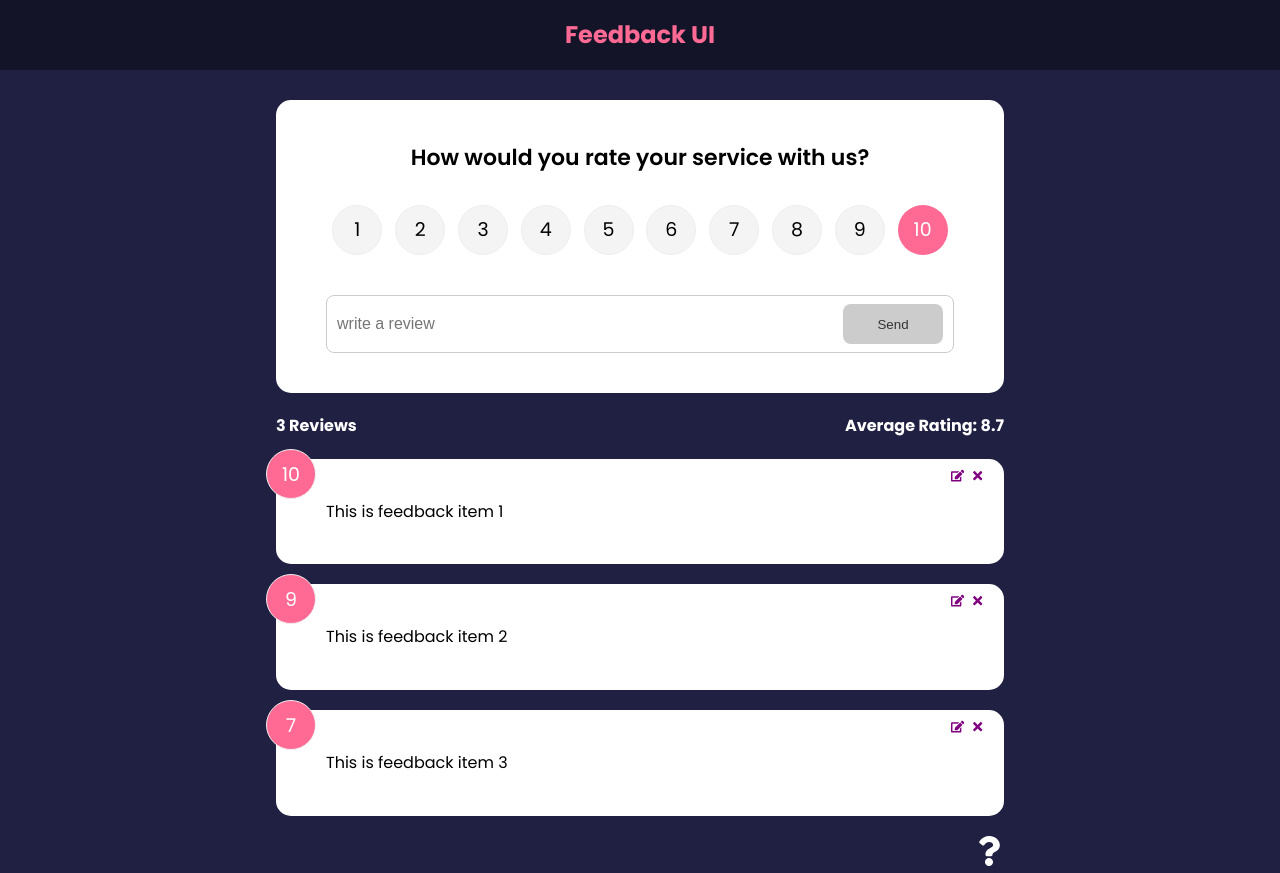
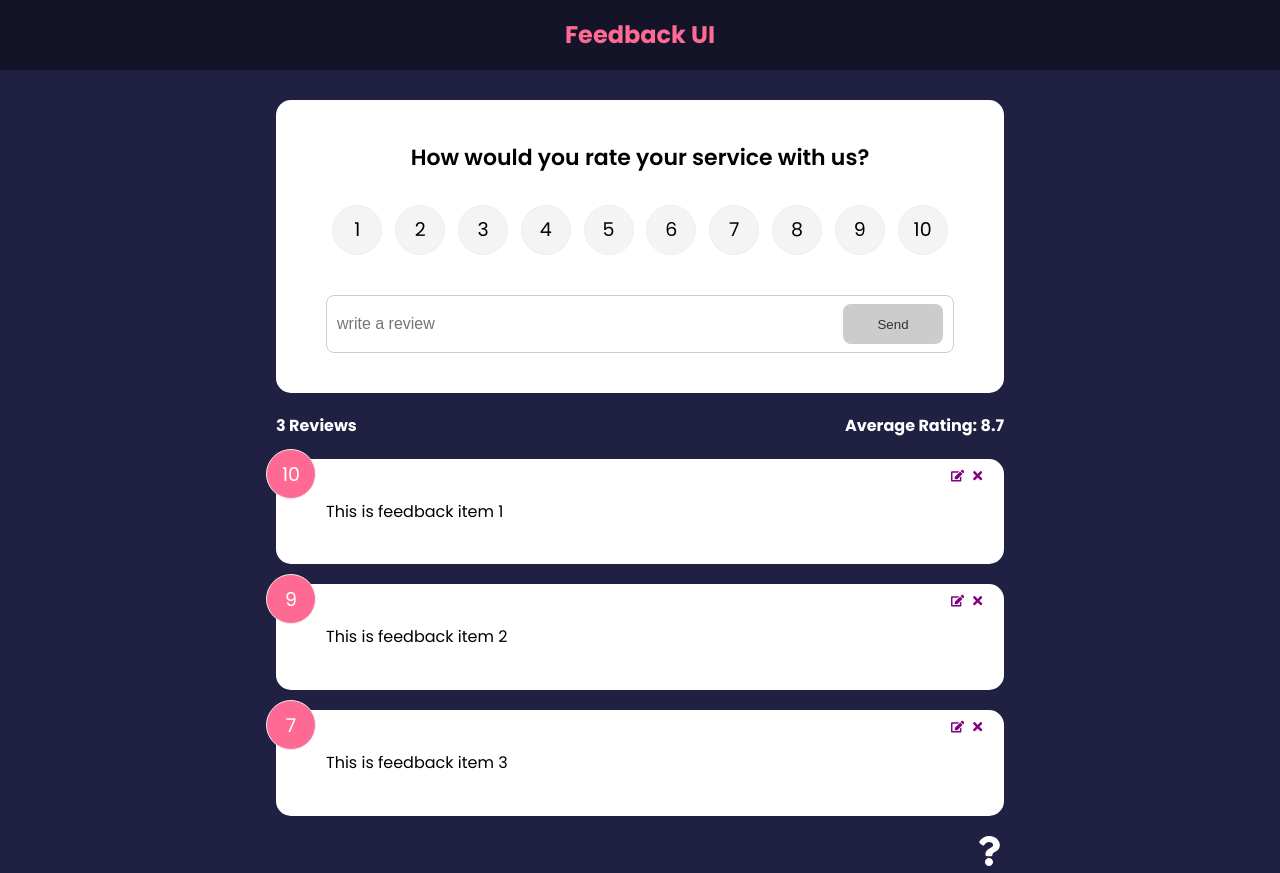
Before and after one commit to OlgaFelczak/Feedback-App, a React (Vite) app: page / in a window 1280 px wide. Built offline with nearby package versions, Linux system fonts and the light colour scheme.

Commit message:
Get data to form when click edit button with useEffect

```diff
--- a/src/components/FeedbackForm.jsx
+++ b/src/components/FeedbackForm.jsx
@@ -1,4 +1,4 @@
-import { useState, useContext } from 'react';
+import { useState, useContext, useEffect } from 'react';
 import RatingSelect from './RatingSelect';
 import Card from './shared/Card';
 import Button from './shared/Button';
@@ -10,7 +10,15 @@
   const [btnDisabled, setBtnDisabled] = useState(true);
   const [message, setMessage] = useState('');
 
-  const { addFeedback } = useContext(FeedbackContext);
+  const { addFeedback, feedbackEdit } = useContext(FeedbackContext);
+
+  useEffect(() => {
+    if (feedbackEdit.edit === true) {
+      setBtnDisabled(false);
+      setText(feedbackEdit.item.text);
+      setRating(feedbackEdit.item.rating);
+    }
+  }, [feedbackEdit]);
 
   const handleTextChange = (e) => {
     if (text === '') {
--- a/src/components/RatingSelect.jsx
+++ b/src/components/RatingSelect.jsx
@@ -1,7 +1,14 @@
-import { useState } from 'react';
+import { useState, useContext, useEffect } from 'react';
+import FeedbackContext from '../context/FeedbackContext';
 
 function RatingSelect({ select }) {
   const [selected, setSelected] = useState(10);
+
+  const { feedbackEdit } = useContext(FeedbackContext);
+
+  useEffect(() => {
+    setSelected(feedbackEdit.item.rating);
+  }, [feedbackEdit]);
 
   const handleChange = (e) => {
     setSelected(+e.currentTarget.value);
--- a/src/context/FeedbackContext.jsx
+++ b/src/context/FeedbackContext.jsx
@@ -55,6 +55,7 @@
         deleteFeedback,
         addFeedback,
         editFeedback,
+        feedbackEdit,
       }}
     >
       {children}
```
